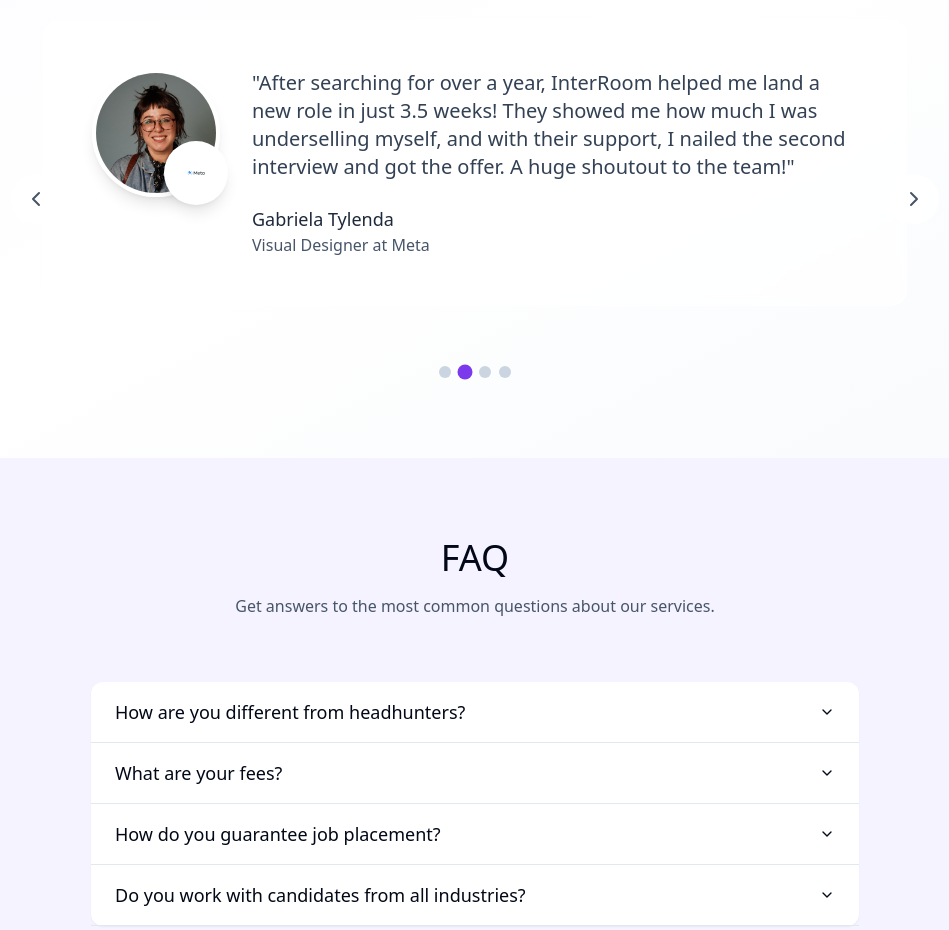
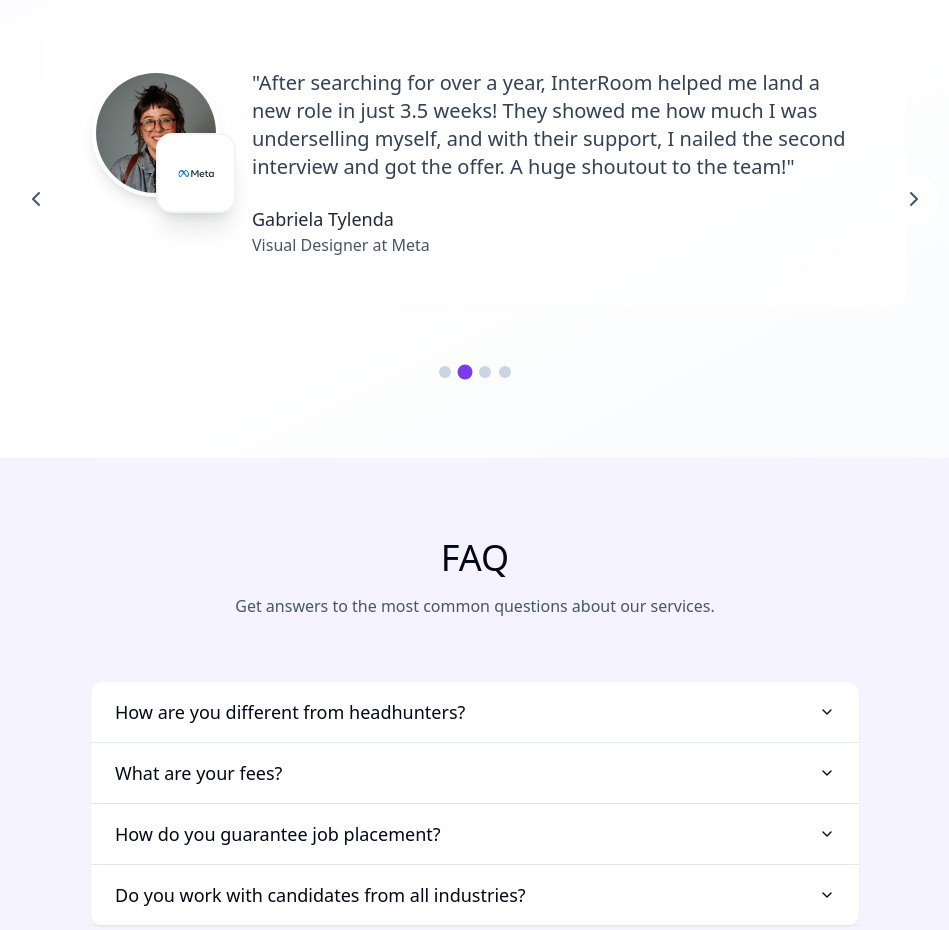
Before and after one commit to interroom-product/new-website, a Next.js app: page / in a window 1280 px wide. Shown: the part 5260-6190 px from the top of the page, without its empty margins (165-1114 px from the left). Built offline with nearby package versions, Linux system fonts and the light colour scheme.

Commit message:
feat: enhance testimonials with prominent logo containers
Improve visibility of company logos in testimonials.

#VERCEL_SKIP

Co-authored-by: null <215475725+interroom-product@users.noreply.github.com>

```diff
--- a/components/testimonials.tsx
+++ b/components/testimonials.tsx
@@ -106,23 +106,13 @@ export default function Testimonials() {
                           height={128}
                           className="h-32 w-32 rounded-full object-cover border-4 border-white shadow-lg"
                         />
-                        <div className="absolute -bottom-2 -right-2 h-16 w-16 rounded-full bg-white shadow-lg border-2 border-white/80 flex items-center justify-center">
+                        <div className="absolute -bottom-4 -right-4 h-20 w-20 rounded-2xl bg-white shadow-xl border-2 border-slate-100 flex items-center justify-center p-2">
                           <Image
                             src={testimonial.logo || "/placeholder.svg"}
                             alt={`${testimonial.company} logo`}
-                            width={40}
-                            height={40}
-                            className={`object-contain transition-transform duration-300 ${
-                              testimonial.logo === "/images/logos/lucid-logo.svg"
-                                ? "p-1"
-                                : testimonial.logo === "/images/logos/intercom-logo.svg"
-                                  ? "p-1.5"
-                                  : testimonial.logo === "/images/logos/uber-logo.svg"
-                                    ? "p-1.5"
-                                    : testimonial.logo === "/images/logos/meta-logo.svg"
-                                      ? "p-2"
-                                      : "p-2"
-                            }`}
+                            width={50}
+                            height={50}
+                            className="object-contain"
                           />
                         </div>
                       </div>
```
Also changed, not shown: package.json (+31 -31 lines), components.json, next.config.mjs (line endings or trailing spaces), 2 other files (tests, documents, lock files or other folders).
